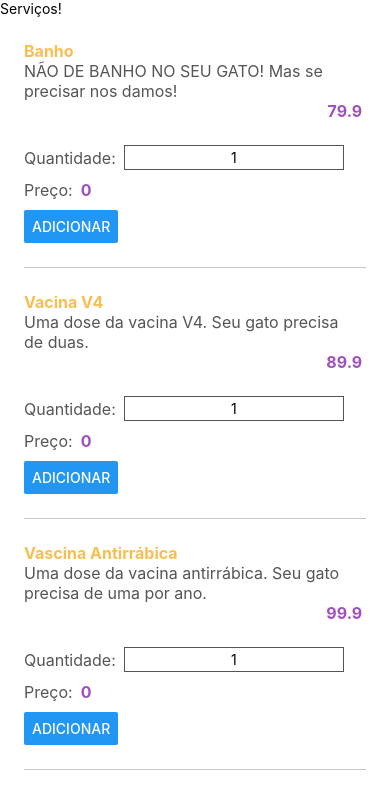
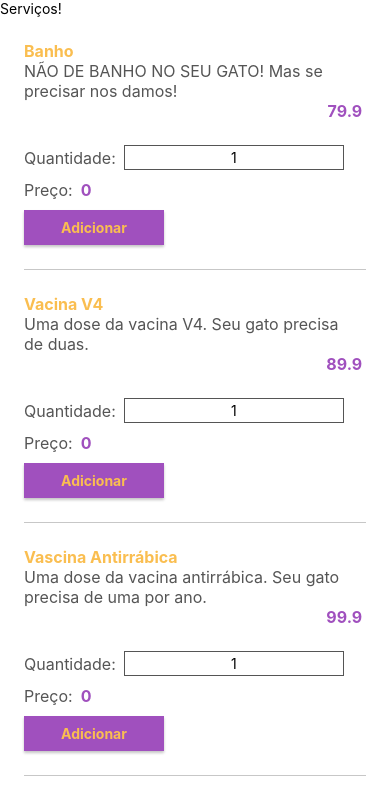
Before and after one commit to GussAlves/gatito-app-android, a React Native app: screen / in a window 390 px wide. Shown: the top 792 px of the page. Built offline with nearby package versions, Linux system fonts and the light colour scheme.

Commit message:
Create and implement new component Botao

```diff
--- /dev/null
+++ b/src/componentes/Botao/estilos.js
@@ -0,0 +1,24 @@
+import { StyleSheet } from "react-native";
+import { cores } from '../../estilos';
+
+export default (pequeno, invertido) => StyleSheet.create({
+    botao: {
+        width: 140,
+        paddingVertical: pequeno ? 3 : 9,
+        paddingHorizontal: 20,
+        backgroundColor: invertido ? cores.laranja : cores.roxo,
+        shadowColor: "#000",
+        shadowOffset: {
+          width: 0,
+          height: 2,
+        },
+        shadowOpacity: 0.23,
+        shadowRadius: 2.62,
+        elevation: 4,
+      },
+      valor: {
+        fontWeight: 'bold',
+        textAlign: 'center',
+        color: invertido ? cores.roxo : cores.laranja,
+      }
+});
--- a/src/componentes/Botao/index.js
+++ b/src/componentes/Botao/index.js
@@ -0,0 +1,11 @@
+import React from 'react';
+
+import { Text, TouchableOpacity } from 'react-native';
+import funcaoEstilosPadrao from './estilos';
+
+export default function Botao({pequeno = false, invertido = false, valor, acao, estilos}) {
+    const estilosPadrao = funcaoEstilosPadrao(pequeno, invertido);
+    return <TouchableOpacity onPress={acao} style={[estilosPadrao.botao, estilos]}>
+        <Text style={estilosPadrao.valor}>{valor}</Text>
+    </TouchableOpacity>
+}
--- a/src/componentes/CampoInteiro/index.js
+++ b/src/componentes/CampoInteiro/index.js
@@ -1,7 +1,7 @@
 import React from 'react';
 import { TextInput } from 'react-native';
+
 import estilos from '../../estilos';
-
 import estilosPadrao from './estilos';
 
 export default function CampoInteiro({valor, acao}) {
--- a/src/telas/Servicos/Item/index.js
+++ b/src/telas/Servicos/Item/index.js
@@ -1,7 +1,8 @@
 import React, { useState } from 'react';
-import { Button, Text, TextInput, View } from 'react-native';
+import { Text, View } from 'react-native';
 
 import estilos from './estilos';
+import Botao from '../../../componentes/Botao';
 
 import CampoInteiro from '../../../componentes/CampoInteiro';
 
@@ -25,7 +26,7 @@
                     <Text style={estilos.preco}>0</Text>
                 </View>
             </View>
-            <Button title="Adicionar" />
+            <Botao valor="Adicionar" acao={() => {}}/>
         </View>
         <View style={estilos.divisor} />
     </>
```
